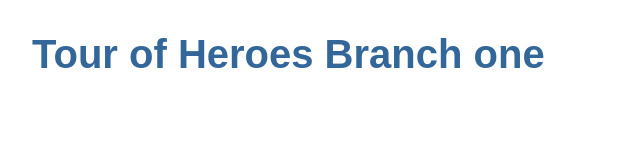
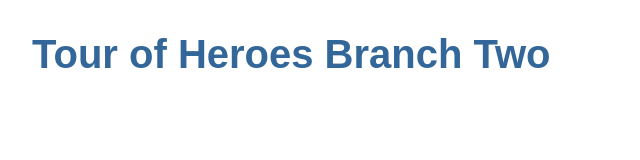
Before and after one commit to ramin-sabet/Angular, an Angular app: page / in a window 1280 px wide. Shown: the top 160 px of the page, without its empty margins (0-640 px from the left). Built offline with nearby package versions, Linux system fonts and the light colour scheme.

Commit message:
Branch one changed to branch two

```diff
--- a/src/app/app.component.ts
+++ b/src/app/app.component.ts
@@ -6,5 +6,5 @@ import { Component } from '@angular/core';
   styleUrls: ['./app.component.css']
 })
 export class AppComponent {
-  title = 'Tour of Heroes Branch one';
+  title = 'Tour of Heroes Branch Two';
 }
```
